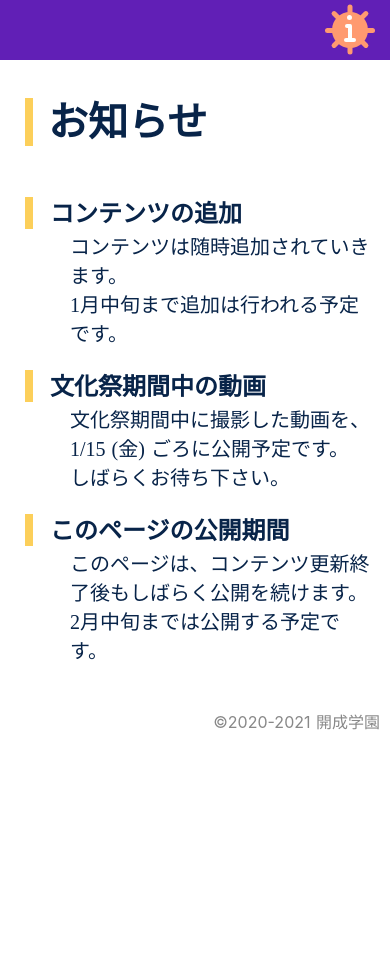
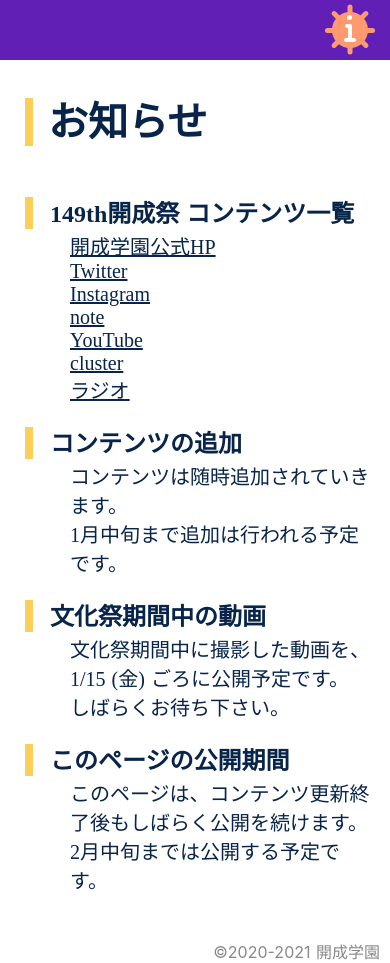
Before and after one commit to OR6107/149th-kaiseifes, a Nuxt app: page /information in a window 390 px wide. Before the commit the page ends 844 px from the top, so only its background shows below. Built offline with nearby package versions, Linux system fonts and the light colour scheme.

Commit message:
Add Links to Other Contents

```diff
--- a/pages/index.vue
+++ b/pages/index.vue
@@ -17,8 +17,14 @@
           </li>
         </ul>
         <div class="link-to-detail">
-          <div class="link-to-detail-title">オンライン企画はこちら！</div>
-          <NuxtLink class="link" to="/online">リンク</NuxtLink>
+          <div class="link-to-detail-title">
+            オンライン企画は
+            <NuxtLink class="link" to="/online/">こちら</NuxtLink> ！
+          </div>
+          <div class="link-to-detail-title">
+            他のコンテンツは
+            <NuxtLink class="link" to="/information/">こちら</NuxtLink> ！
+          </div>
         </div>
         <div class="elfsight-app-768f923d-7be2-4517-be73-95eb0ae23f98"></div>
       </div>
@@ -107,7 +113,7 @@ $yellow: #fccf5a;
   @include center();
   @include UD-sin-go-font();
   width: calc(min(1vw, 2vh) * 40);
-  margin-top: calc((100vh - calc(min(1vw, 2vh) * 35)) / 2);
+  margin-top: calc((100vh - calc(min(1vw, 2vh) * 37.5)) / 2);
   margin-left: auto;
   margin-right: 5vw;
   color: $black;
@@ -141,7 +147,6 @@ $yellow: #fccf5a;
     }
 
     .link {
-      margin-right: calc(min(1vw, 2vh) * 1.5);
       font-size: calc(min(1vw, 2vh) * 2.5);
       line-height: calc(min(1vw, 2vh) * 4.2);
       color: $black;
@@ -185,7 +190,7 @@ $yellow: #fccf5a;
 
   .title {
     width: 100vw;
-    margin-top: 60px;
+    margin-top: 0;
     margin-left: 0;
 
     img {
@@ -243,5 +248,19 @@ $yellow: #fccf5a;
       color: $black;
     }
   }
+
+  .button-description {
+    margin-top: 30px;
+  }
+  .counter {
+    margin-top: 10px;
+  }
+}
+
+
+@media screen and (min-width: 900px) {
+  .button-description {
+    margin-top: -50px;
+  }
 }
 </style>
--- a/pages/information.vue
+++ b/pages/information.vue
@@ -3,6 +3,28 @@
     <Header />
     <div class="container">
       <Title :is-main="true" :text="'お知らせ'" />
+
+      <Title :is-main="false" :text="'149th開成祭 コンテンツ一覧'" />
+      <div class="content">
+        <p>
+          <a href="https://kaiseigakuen.jp/">開成学園公式HP</a>
+          <br />
+          <a href="https://twitter.com/kaisei_festival">Twitter</a>
+          <br />
+          <a href="https://www.instagram.com/kaisei_festival/">Instagram</a>
+          <br />
+          <a href="https://note.com/kaisei_festival">note</a>
+          <br />
+          <a href="https://www.youtube.com/channel/UCd4nufEmpABSr1hdLWqWj6g"
+            >YouTube</a
+          >
+          <br />
+          <a href="https://cluster.mu/u/kaisei_festival">cluster</a>
+          <br />
+          <a href="https://soundcloud.com/kaisei_festival">ラジオ</a>
+          <br />
+        </p>
+      </div>
 
       <Title :is-main="false" :text="'コンテンツの追加'" />
       <div class="content">
@@ -72,18 +94,17 @@ $yellow: #fccf5a;
       margin-left: 20px;
     }
   }
-  a {
-    font-size: 20px;
-    margin-left: 45px;
-    color: $black;
-  }
-  a:hover {
-    color: $yellow;
-  }
   p {
     font-size: 20px;
     margin-left: 45px;
     margin-right: 20px;
+    a {
+      font-size: 20px;
+      color: $black;
+    }
+    a:hover {
+      color: $yellow;
+    }
   }
 }
 
```
